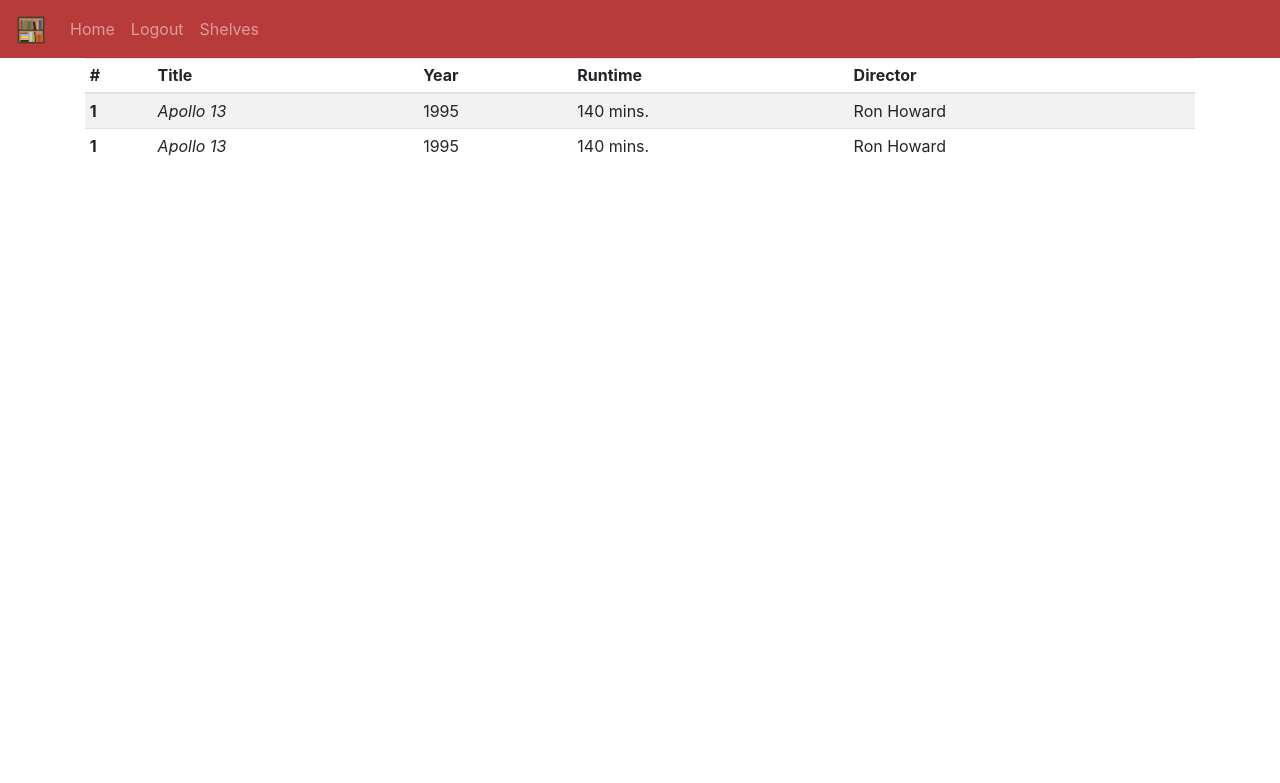
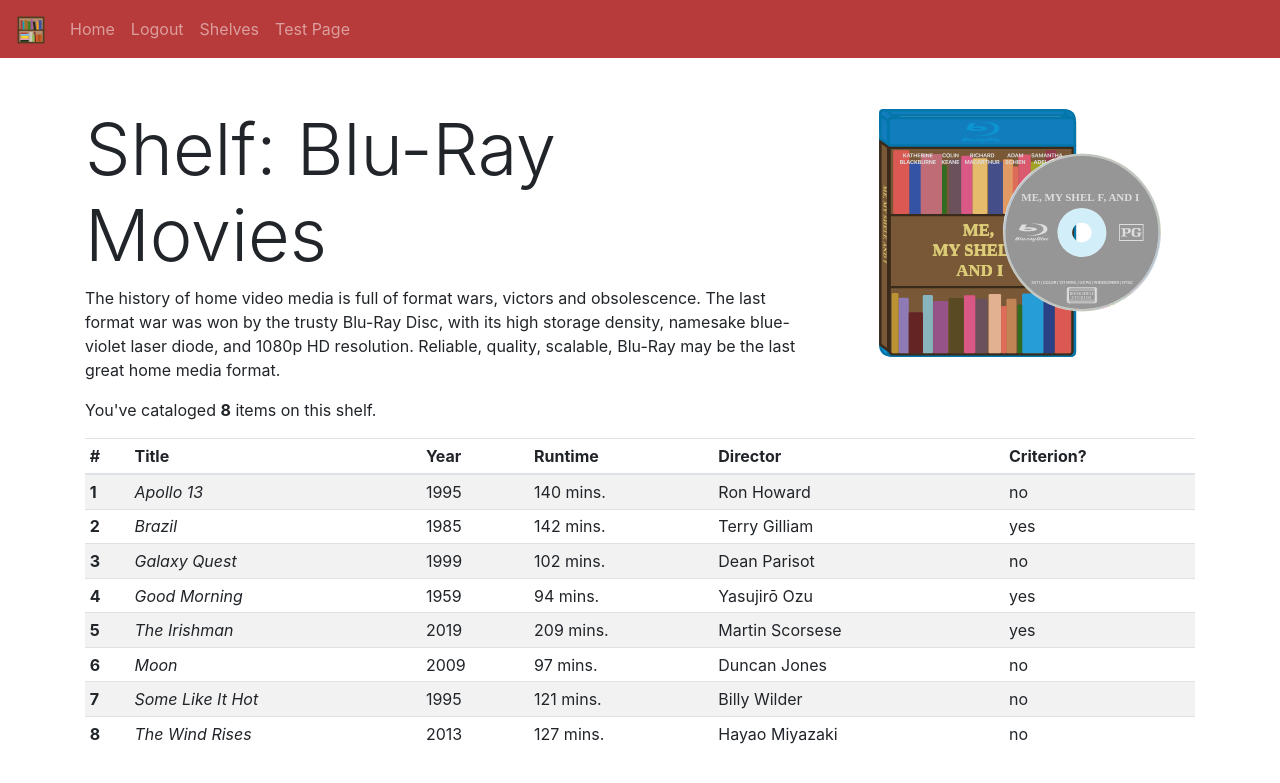
Before and after one commit to Zachmayers/bookshelf, a Flask app: page /test in a window 1280 px wide. Shown: the top 783 px of the page. Run offline with Flask 3, Linux system fonts and the light colour scheme; a user stored in the database is signed in; some libraries are stand-ins or nearby versions.

Commit message:
test page nhset up as start of a shelf browse page

```diff
--- a/website/templates/base.html
+++ b/website/templates/base.html
@@ -42,6 +42,7 @@
           <a class="nav-item nav-link" id="home" href="/">Home</a>
           <a class="nav-item nav-link" id="logout" href="/logout">Logout</a>
           <a class="nav-item nav-link" id="shelves" href="/shelf-list">Shelves</a>
+          <a class="nav-item nav-link" id="testpage" href="/test">Test Page</a>
 
           {% else %}
           <a class="nav-item nav-link" id="login" href="/login">Login</a>
--- a/website/templates/test.html
+++ b/website/templates/test.html
@@ -48,7 +48,17 @@
       </div>
     </div> -->
     <!-- This is gonna be a sample of a shelf page. -->
-    <table class="table table-sm table-striped table-hover">
+    <div class="row">
+      <div class="col">
+        <h3 class="display-3 mt-5">Shelf: Blu-Ray Movies</h3>
+        <p>The history of home video media is full of format wars, victors and obsolescence. The last format war was won by the trusty Blu-Ray Disc, with its high storage density, namesake blue-violet laser diode, and 1080p HD resolution. Reliable, quality, scalable, Blu-Ray may be the last great home media format.</p>
+        <p>You've cataloged <b>8</b> items on this shelf.</p>
+      </div>
+      <div class="col-sm-4">
+        <img src="/static/icons/icon_bluray_movie.svg" class="img-fluid">
+      </div>
+    </div>
+    <table class="table table-sm table-flex table-striped table-hover">
       <thead>
         <tr>
           <th scope="col">#</th>
@@ -56,6 +66,7 @@
           <th scope="col">Year</th>
           <th scope="col">Runtime</th>
           <th scope="col">Director</th>
+          <th scope="col">Criterion?</th>
         </tr>
       </thead>
       <tbody>
@@ -65,13 +76,63 @@
           <td>1995</td>
           <td>140 mins.</td>
           <td>Ron Howard</td>
+          <td>no</td>
         </tr>
         <tr>
-          <th scope="row">1</th>
-          <td><em>Apollo 13</em></td>
+          <th scope="row">2</th>
+          <td><em>Brazil</em></td>
+          <td>1985</td>
+          <td>142 mins.</td>
+          <td>Terry Gilliam</td>
+          <td>yes</td>
+        </tr>
+        <tr>
+          <th scope="row">3</th>
+          <td><em>Galaxy Quest</em></td>
+          <td>1999</td>
+          <td>102 mins.</td>
+          <td>Dean Parisot</td>
+          <td>no</td>
+        </tr>
+        <tr>
+          <th scope="row">4</th>
+          <td><em>Good Morning</em></td>
+          <td>1959</td>
+          <td>94 mins.</td>
+          <td>Yasujirō Ozu</td>
+          <td>yes</td>
+        </tr>
+        <tr>
+          <th scope="row">5</th>
+          <td><em>The Irishman</em></td>
+          <td>2019</td>
+          <td>209 mins.</td>
+          <td>Martin Scorsese</td>
+          <td>yes</td>
+        </tr>
+        <tr>
+          <th scope="row">6</th>
+          <td><em>Moon</em></td>
+          <td>2009</td>
+          <td>97 mins.</td>
+          <td>Duncan Jones</td>
+          <td>no</td>
+        </tr>
+        <tr>
+          <th scope="row">7</th>
+          <td><em>Some Like It Hot</em></td>
           <td>1995</td>
-          <td>140 mins.</td>
-          <td>Ron Howard</td>
+          <td>121 mins.</td>
+          <td>Billy Wilder</td>
+          <td>no</td>
+        </tr>
+        <tr>
+          <th scope="row">8</th>
+          <td><em>The Wind Rises</em></td>
+          <td>2013</td>
+          <td>127 mins.</td>
+          <td>Hayao Miyazaki</td>
+          <td>no</td>
         </tr>
       </tbody>
     </table>
```
Also changed, not shown: 1 other file.
